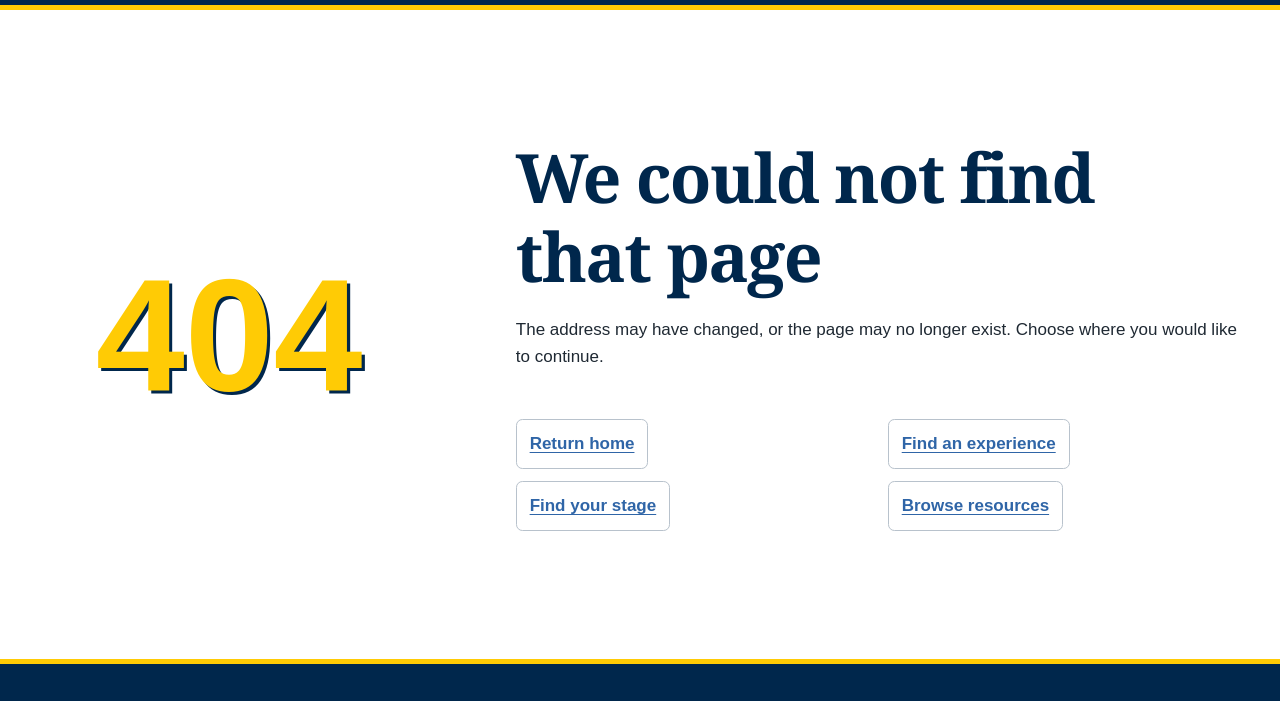
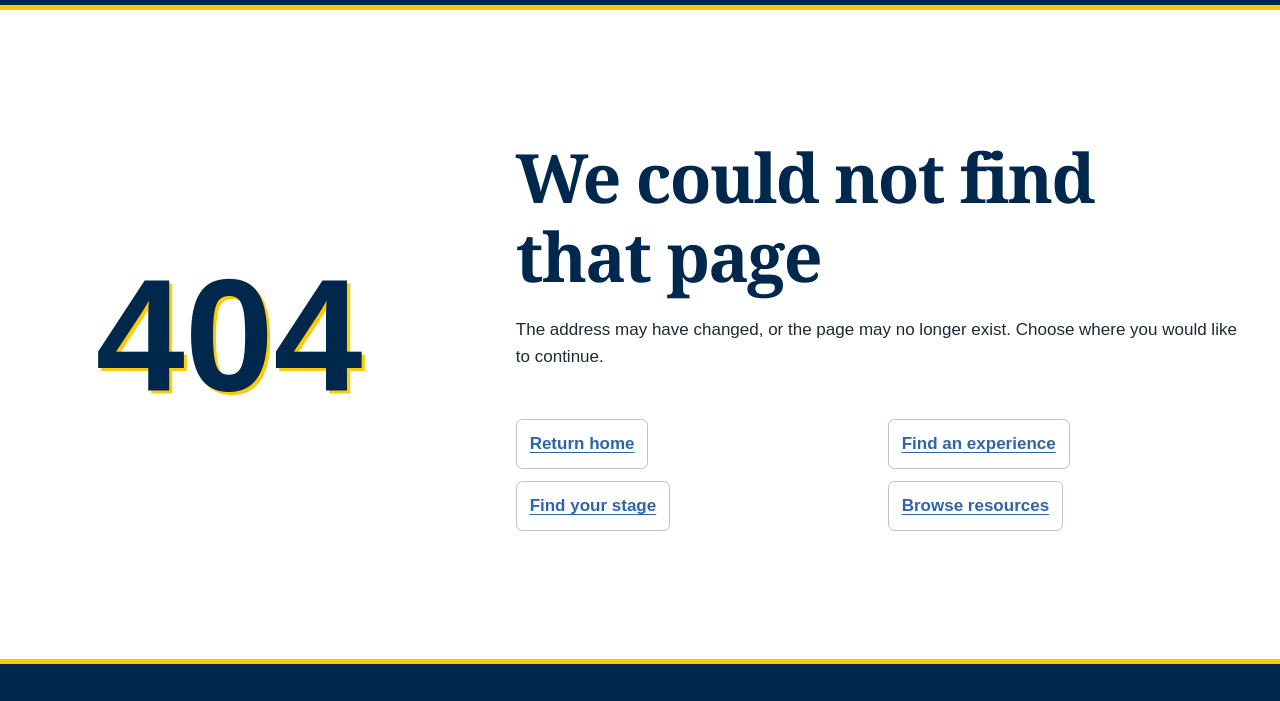
Before and after one commit to JoudTaher/Career_dev_web-ClientProj, a website: page 404.html in a window 1280 px wide. Shown: the part 80-781 px from the top of the page. Drawn offline with Linux system fonts and the light colour scheme.

Commit message:
fixed contrast error

```diff
--- a/css/style.css
+++ b/css/style.css
@@ -811,11 +811,11 @@ article[id] {
 
 .error-page__code {
   margin-bottom: 0;
-  color: var(--color-maize);
+  color: var(--color-blue);
   font-size: clamp(5rem, 25vw, 10rem);
   font-weight: 900;
   line-height: 0.9;
-  text-shadow: 0.2rem 0.2rem 0 var(--color-blue);
+  text-shadow: 0.2rem 0.2rem 0 var(--color-maize);
 }
 
 .error-links {
```
